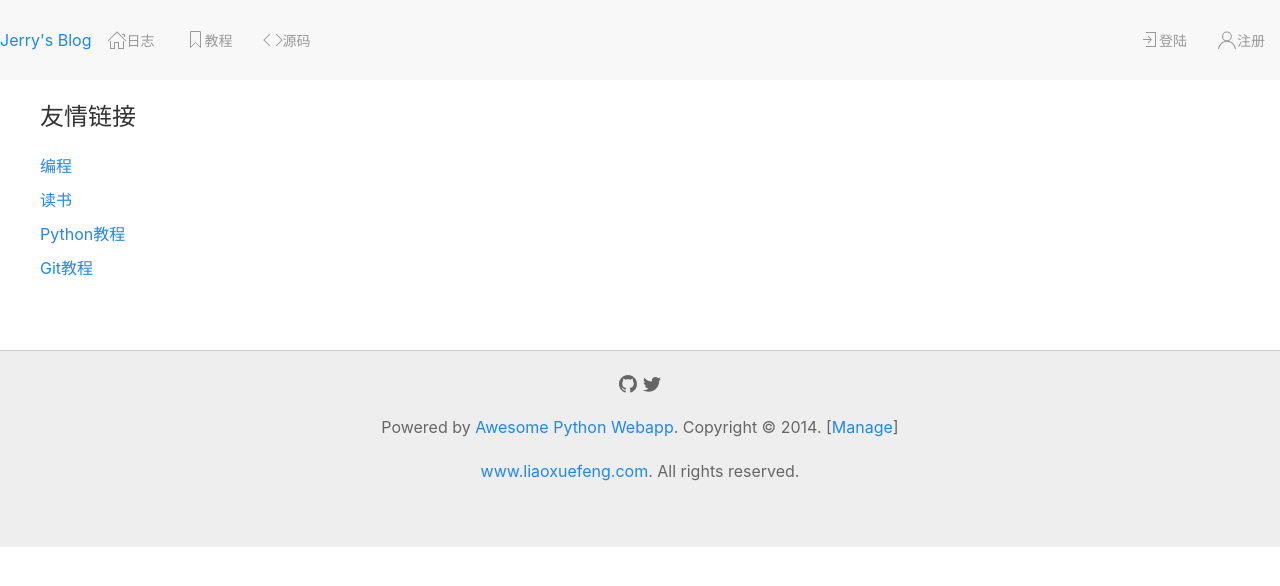
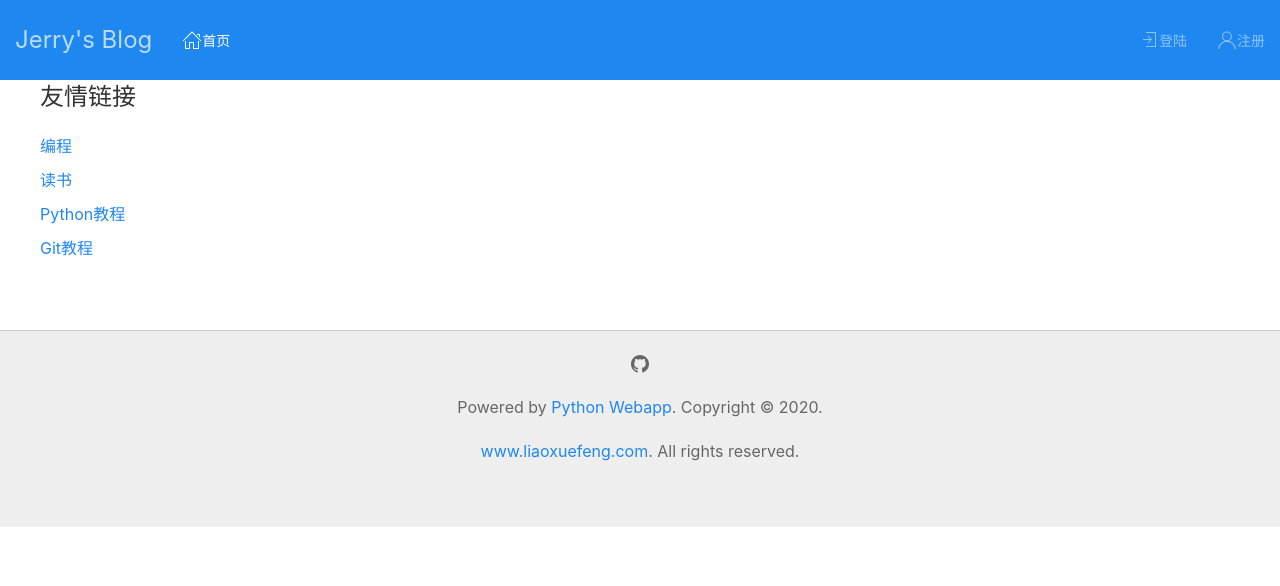
Before and after one commit to bkthrough/python_web, a Python web app: template templates/index.html in a window 1280 px wide. Shown: the top 586 px of the page. Run offline with Jinja, Linux system fonts and the light colour scheme; the template is opened without the code that fills it, so the values that code supplies are empty.

Commit message:
mod: 优化界面

```diff
--- a/app.py
+++ b/app.py
@@ -6,7 +6,7 @@ from aiohttp import web
 import logging
 import os
 import time
-import datetime
+from datetime import datetime
 logging.basicConfig(level=logging.INFO)
 
 
--- a/handlers.py
+++ b/handlers.py
@@ -20,10 +20,7 @@ _RE_SHA1 = re.compile(r'^[0-9a-f]{40}$')
 @get('/')
 async def index(request):
     blogs = await Blog.findAll()
-    return {
-        '__template__': 'index.html',
-        'blogs': blogs,
-    }
+    return {'__template__': 'index.html', 'blogs': blogs}
 
 
 @get('/blog/{id}')
--- a/templates/__base__.html
+++ b/templates/__base__.html
@@ -16,17 +16,15 @@
 </head>
 
 <body>
-    <nav class="uk-navbar-container uk-margin" uk-navbar>
+    <nav class="uk-navbar uk-background-primary uk-light" uk-navbar>
         <div class="uk-navbar-left">
-            <a href="/" class="uk-navbar-logo">Jerry's Blog</a>
+            <a href="/" class="uk-navbar-item uk-logo">Jerry's Blog</a>
             <ul class="uk-navbar-nav">
-                <li data-url="blogs"><a href="/"><i uk-icon="home"></i> 日志</a></li>
-                <li><a target="_blank" href="#"><i uk-icon="bookmark"></i> 教程</a></li>
-                <li><a target="_blank" href="#"><i uk-icon="code"></i> 源码</a></li>
+                <li class="uk-active" data-url="blogs"><a href="/"><i uk-icon="home"></i>首页</a></li>
             </ul>
         </div>
         <div class="uk-navbar-right">
-            <ul class="uk-navbar-nav">
+            <ul class="uk-navbar-nav uk-dark">
                 {% if user %}
                 {% if user.admin %}
                 <li><a href="/create/blog"><i uk-icon="pencil"></i> 创建博客</a></li>
@@ -61,11 +59,9 @@
         <div class="uk-container uk-container-center uk-text-center">
             <div class="uk-panel uk-margin-top uk-margin-bottom">
                 <p>
-                    <a target="_blank" href="#" uk-icon="github"></a>
-                    <a target="_blank" href="#" uk-icon="twitter"></a>
+                    <a target="_blank" href="https://github.com/bkthrough" uk-icon="github"></a>
                 </p>
-                <p>Powered by <a href="#">Awesome Python Webapp</a>. Copyright &copy; 2014. [<a href="/manage/"
-                        target="_blank">Manage</a>]</p>
+                <p>Powered by <a href="#">Python Webapp</a>. Copyright &copy; 2020. </p>
                 <p><a href="http://www.liaoxuefeng.com/" target="_blank">www.liaoxuefeng.com</a>. All rights reserved.
                 </p>
                 <a target="_blank" href="#"><i uk-icon="html5" style="font-size:64px; color: #444;"></i></a>
--- a/templates/index.html
+++ b/templates/index.html
@@ -5,15 +5,24 @@
 {% block content %}
 
 <div class="uk-width-medium-3-4">
-    {% for blog in blogs %}
-    <article class="uk-article">
-        <h2><a href="/blog/%% blog.id %%">%% blog.name %%</a></h2>
-        <p class="uk-article-meta">发表于%% blog.created_at|datetime %%</p>
-        <p>%% blog.summary %%</p>
-        <p><a href="/blog/%% blog.id %%">继续阅读 <i uk-icon="chevron-double-right"></i></a></p>
-    </article>
-    <hr class="uk-article-divider">
-    {% endfor %}
+    <ul class="uk-list uk-list-divider uk-list-large">
+        {% for blog in blogs %}
+        <li>
+            <article class="uk-article">
+                <h1 class="uk-article-title"><a class="uk-link-reset" href="/blog/%% blog.id %%">%% blog.name %%</a>
+                </h1>
+                <p class="uk-article-meta">发表于%% blog.created_at|datetime %%</p>
+                <p class="uk-text-lead">%% blog.summary %%</p>
+                <p style="-webkit-box-orient: vertical;
+                overflow: hidden;
+                text-overflow: ellipsis;
+                display: -webkit-box;
+                -webkit-line-clamp: 2;">%% blog.content %%</p>
+                <p><a href="/blog/%% blog.id %%">阅读更多 <i uk-icon="chevron-double-right"></i></a></p>
+            </article>
+        </li>
+        {% endfor %}
+    </ul>
 </div>
 
 <div class="uk-width-medium-1-4">
```
